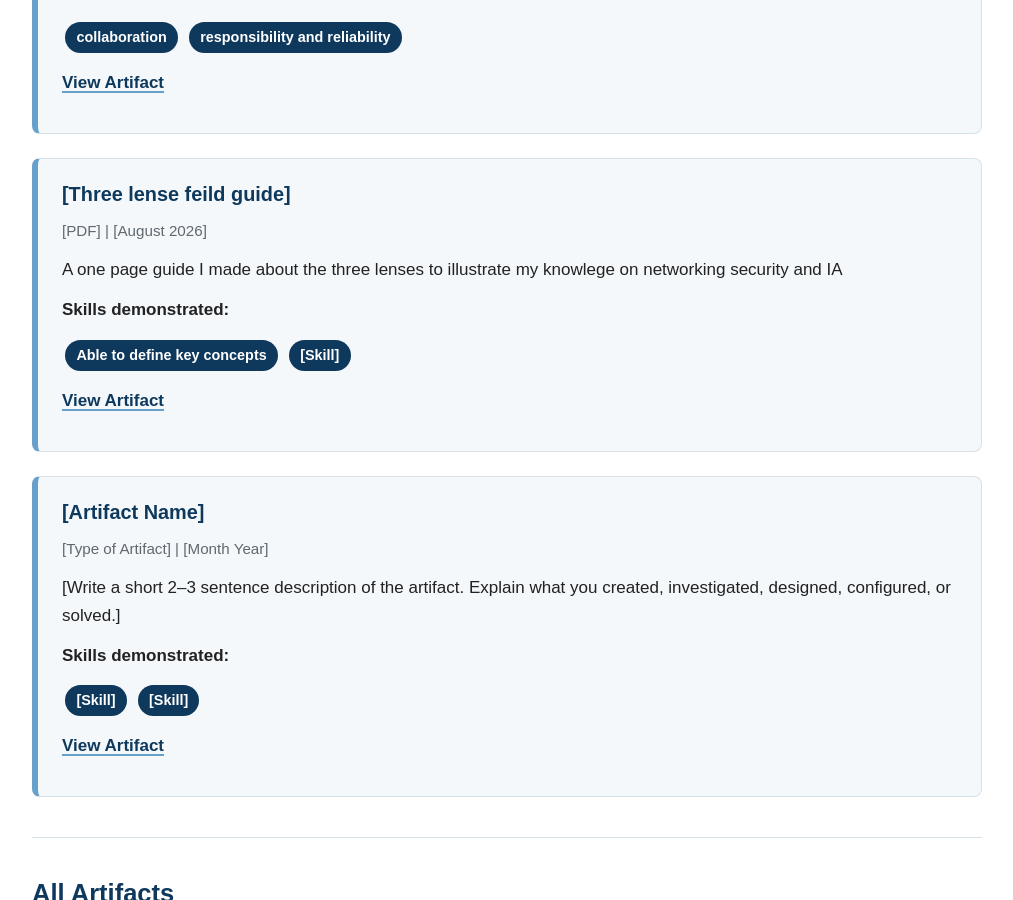
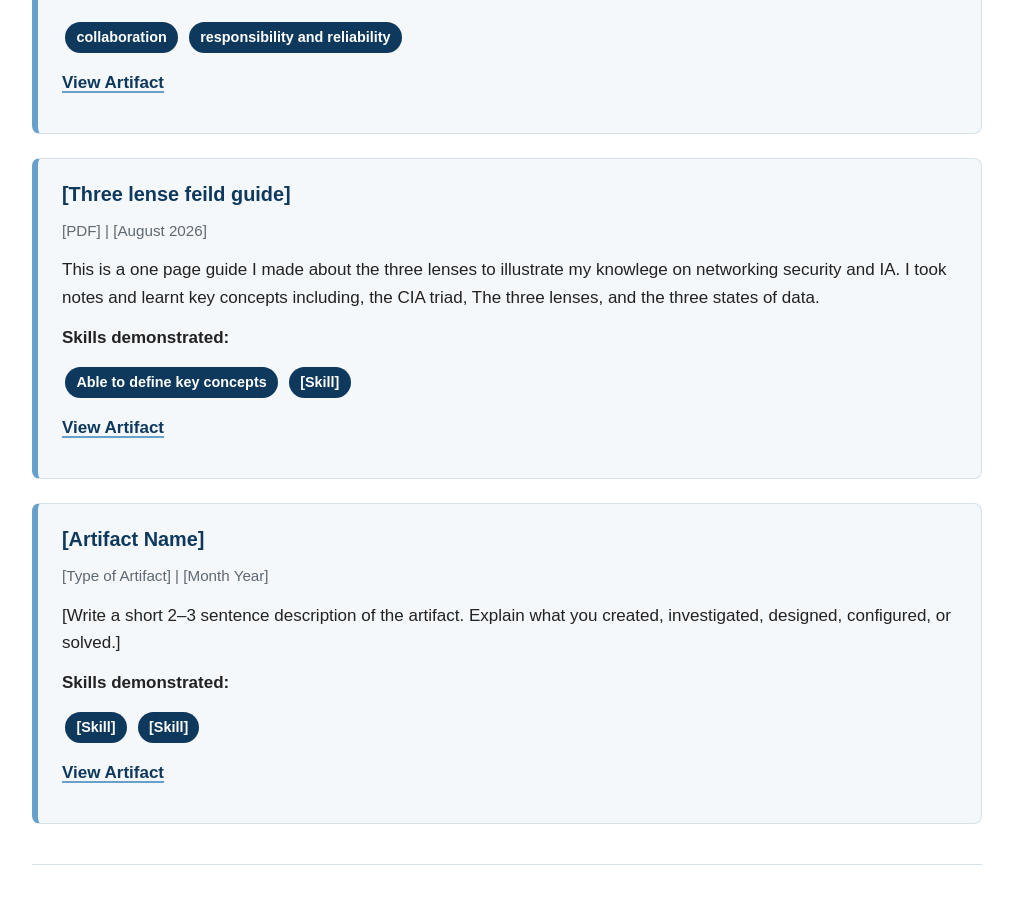
Before and after one commit to 0ysterfish/APEX-portfolio, a Jekyll site: the page built from artifacts.md, in a window 1280 px wide and 900 px high, scrolled down 673 px. Shown: the whole window, without its empty margins (133-1146 px from the left). Built offline with Jekyll 4.4.1, drawn with Linux system fonts in a browser that asks for light colours.

Commit message:
artifact

```diff
--- a/artifacts.md
+++ b/artifacts.md
@@ -35,7 +35,7 @@ as well as an image of me setting up the server rack with my college Nyx. we ove
 ### [Three lense feild guide]
 <p class="artifact-meta">[PDF] | [August 2026]</p>
 
-A one page guide I made about the three lenses to illustrate my knowlege on networking security and IA
+This is a one page guide I made about the three lenses to illustrate my knowlege on networking security and IA. I took notes and learnt key concepts including, the CIA triad, The three lenses, and the three states of data.
 
 **Skills demonstrated:**
 
```
